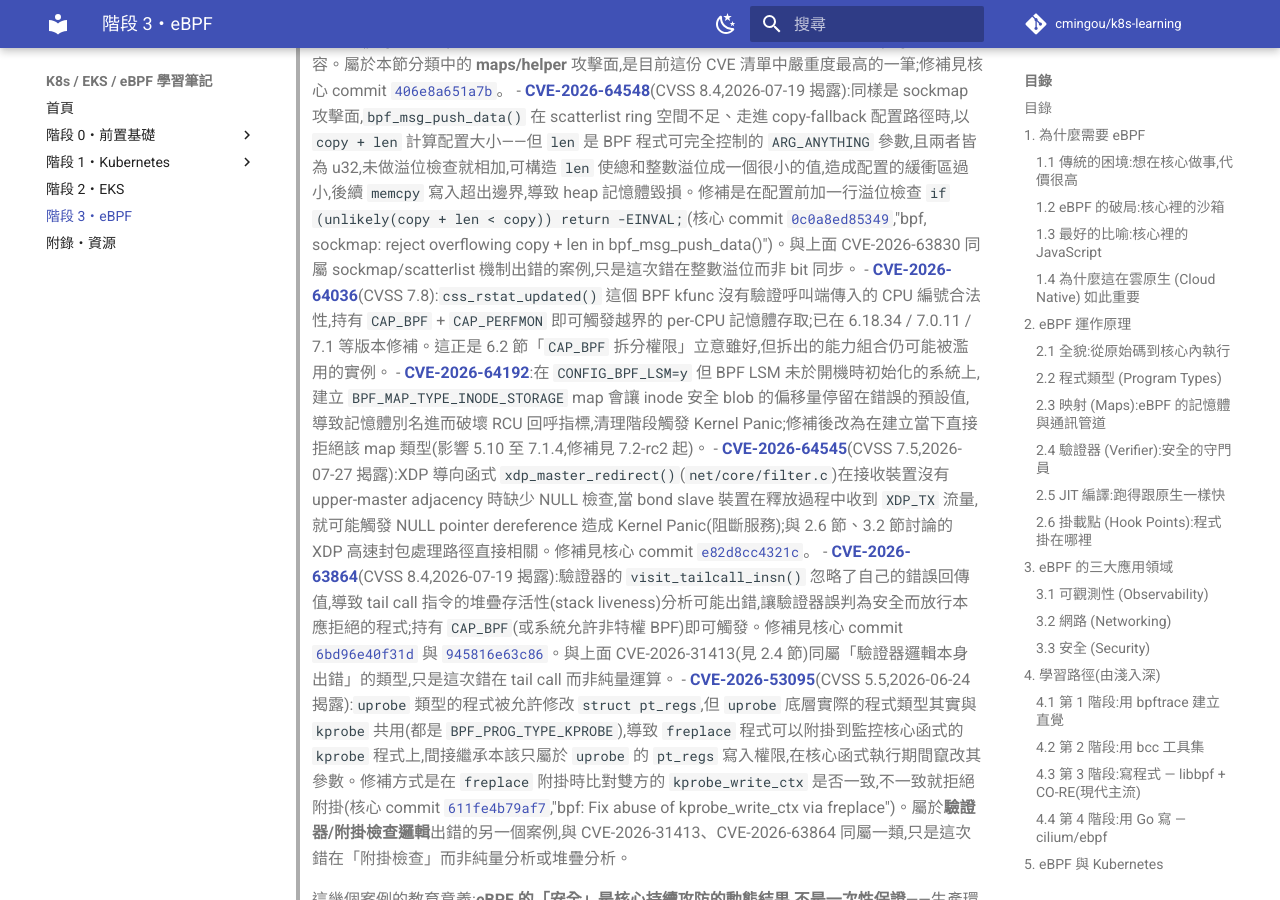
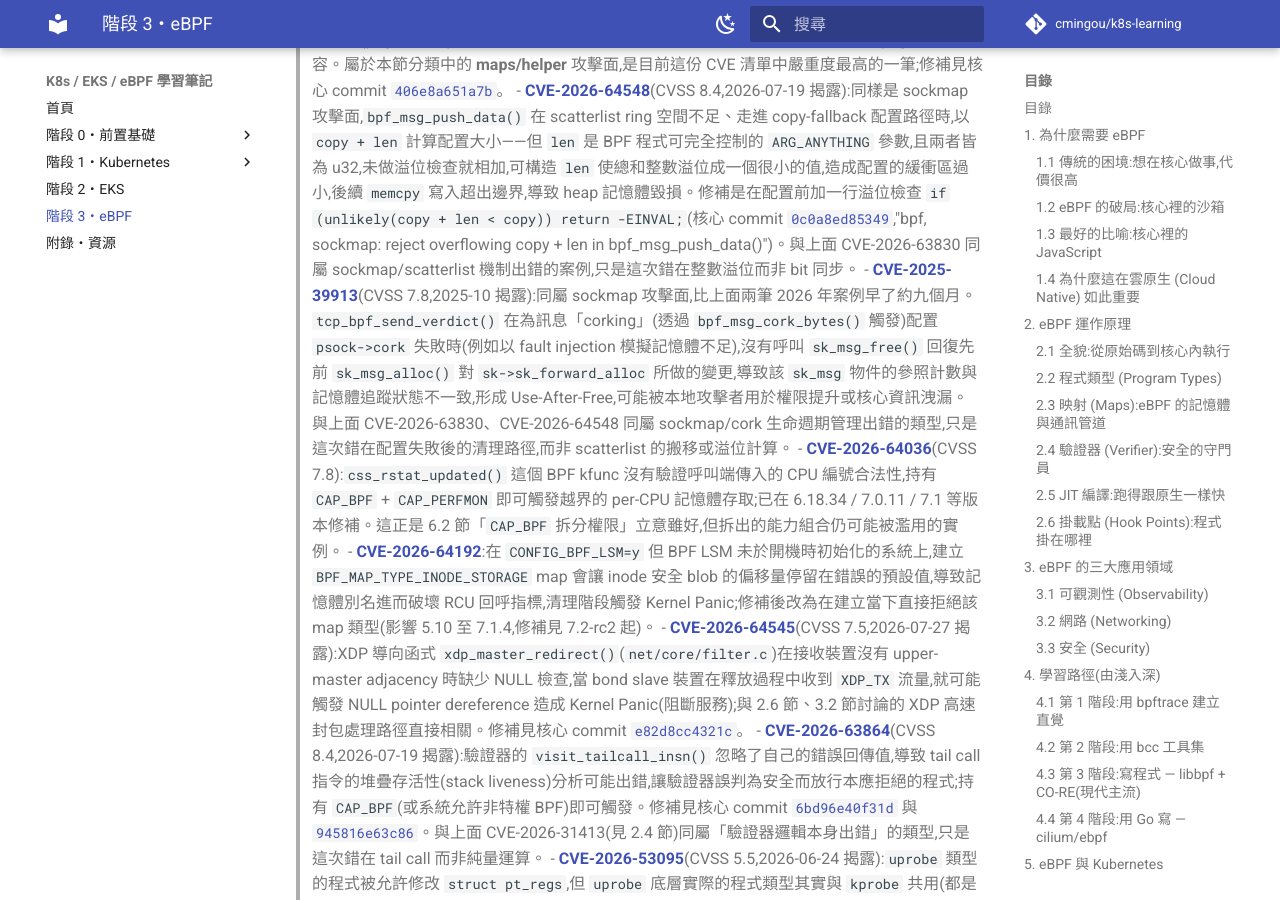
Before and after one commit to cmingou/k8s-learning, an MkDocs documentation site: the page built from docs/03-ebpf/README.md, in a window 1280 px wide and 900 px high, scrolled down 16626 px. Built offline with MkDocs 1.6.1 and Material for MkDocs 9.7.7, drawn with Linux system fonts in a browser that asks for light colours; comment, search, counter and statistics services are not loaded.

Commit message:
Add missing CVE-2025-39913 sockmap UAF to eBPF CVE list
tcp_bpf_send_verdict() fails to call sk_msg_free() when psock->cork
allocation fails, leaving a use-after-free in the sockmap cork path.
This predates the already-documented CVE-2026-63830/64548 sockmap
entries by ~9 months and belongs in the same category. Verified via
https://ubuntu.com/security/CVE-2025-39913 (CVSS 7.8).

```diff
--- a/docs/03-ebpf/README.md
+++ b/docs/03-ebpf/README.md
@@ -524,6 +524,7 @@ eBPF 的功能與核心版本**強相關**。各功能登場的大致里程碑(
 > **近期已知的 eBPF 相關核心安全公告**(提醒:eBPF 的攻擊面包含驗證器、maps、helper 三處,以下各對應一處):
 > - **[CVE-2026-63830](https://ubuntu.com/security/CVE-2026-63830)**(CVSS 9.4,Critical,2026-07-19 揭露):`sk_msg` 的 `sg.copy` bitmap 是 scatterlist entry 的「所有權狀態」標記,但 sockmap/TLS 的 transform 路徑在 move、copy、split、compact `msg->sg.data[]` entries 時,沒有同步搬動對應的 `sg.copy` bit,導致外部(page cache)所擁有的記憶體頁被誤判為可由 BPF 修改,可寫入原本唯讀的 page cache 內容。屬於本節分類中的 **maps/helper** 攻擊面,是目前這份 CVE 清單中嚴重度最高的一筆;修補見核心 commit [`406e8a651a7b`](https://git.kernel.org/linus/406e8a651a7b854c41fecd5117bb282b3a6c2c6b)。
 > - **[CVE-2026-64548](https://ubuntu.com/security/CVE-2026-64548)**(CVSS 8.4,2026-07-19 揭露):同樣是 sockmap 攻擊面,`bpf_msg_push_data()` 在 scatterlist ring 空間不足、走進 copy-fallback 配置路徑時,以 `copy + len` 計算配置大小——但 `len` 是 BPF 程式可完全控制的 `ARG_ANYTHING` 參數,且兩者皆為 u32,未做溢位檢查就相加,可構造 `len` 使總和整數溢位成一個很小的值,造成配置的緩衝區過小,後續 `memcpy` 寫入超出邊界,導致 heap 記憶體毀損。修補是在配置前加一行溢位檢查 `if (unlikely(copy + len < copy)) return -EINVAL;`(核心 commit [`0c0a8ed85349`](https://github.com/torvalds/linux/commit/0c0a8ed85349dae298712d79cb276acfeb794d82),"bpf, sockmap: reject overflowing copy + len in bpf_msg_push_data()")。與上面 CVE-2026-63830 同屬 sockmap/scatterlist 機制出錯的案例,只是這次錯在整數溢位而非 bit 同步。
+> - **[CVE-2025-39913](https://ubuntu.com/security/CVE-2025-39913)**(CVSS 7.8,2025-10 揭露):同屬 sockmap 攻擊面,比上面兩筆 2026 年案例早了約九個月。`tcp_bpf_send_verdict()` 在為訊息「corking」(透過 `bpf_msg_cork_bytes()` 觸發)配置 `psock->cork` 失敗時(例如以 fault injection 模擬記憶體不足),沒有呼叫 `sk_msg_free()` 回復先前 `sk_msg_alloc()` 對 `sk->sk_forward_alloc` 所做的變更,導致該 `sk_msg` 物件的參照計數與記憶體追蹤狀態不一致,形成 Use-After-Free,可能被本地攻擊者用於權限提升或核心資訊洩漏。與上面 CVE-2026-63830、CVE-2026-64548 同屬 sockmap/cork 生命週期管理出錯的類型,只是這次錯在配置失敗後的清理路徑,而非 scatterlist 的搬移或溢位計算。
 > - **[CVE-2026-64036](https://nvd.nist.gov/vuln/detail/CVE-2026-64036)**(CVSS 7.8):`css_rstat_updated()` 這個 BPF kfunc 沒有驗證呼叫端傳入的 CPU 編號合法性,持有 `CAP_BPF` + `CAP_PERFMON` 即可觸發越界的 per-CPU 記憶體存取;已在 6.18.34 / 7.0.11 / 7.1 等版本修補。這正是 6.2 節「`CAP_BPF` 拆分權限」立意雖好,但拆出的能力組合仍可能被濫用的實例。
 > - **[CVE-2026-64192](https://nvd.nist.gov/vuln/detail/CVE-2026-64192)**:在 `CONFIG_BPF_LSM=y` 但 BPF LSM 未於開機時初始化的系統上,建立 `BPF_MAP_TYPE_INODE_STORAGE` map 會讓 inode 安全 blob 的偏移量停留在錯誤的預設值,導致記憶體別名進而破壞 RCU 回呼指標,清理階段觸發 Kernel Panic;修補後改為在建立當下直接拒絕該 map 類型(影響 5.10 至 7.1.4,修補見 7.2-rc2 起)。
 > - **[CVE-2026-64545](https://ubuntu.com/security/CVE-2026-64545)**(CVSS 7.5,2026-07-27 揭露):XDP 導向函式 `xdp_master_redirect()`(`net/core/filter.c`)在接收裝置沒有 upper-master adjacency 時缺少 NULL 檢查,當 bond slave 裝置在釋放過程中收到 `XDP_TX` 流量,就可能觸發 NULL pointer dereference 造成 Kernel Panic(阻斷服務);與 2.6 節、3.2 節討論的 XDP 高速封包處理路徑直接相關。修補見核心 commit [`e82d8cc4321c`](https://git.kernel.org/stable/c/e82d8cc4321c373dc46e741cd2dfdaa7921fddb7)。
```
